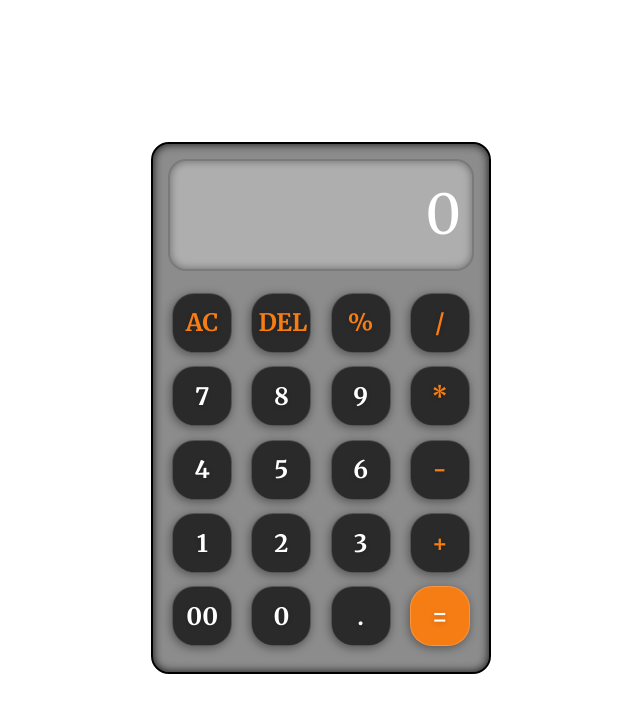
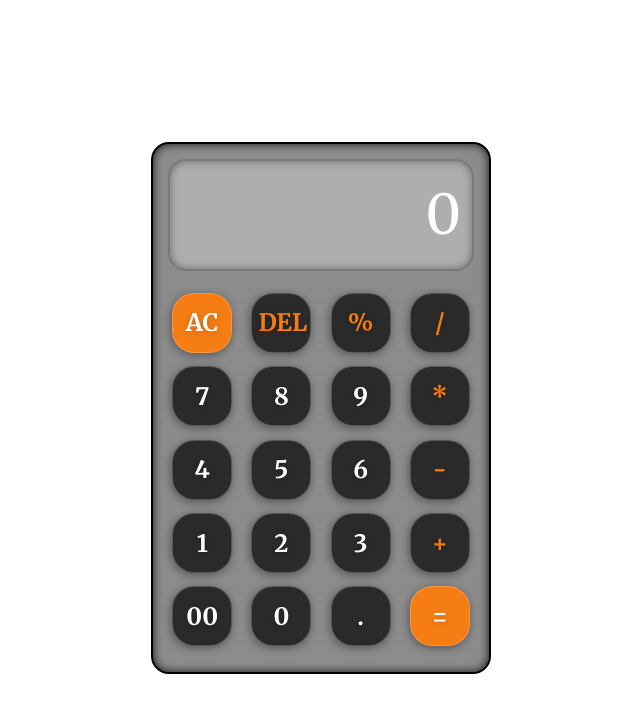
Before and after one commit to Sumit-Avasthi/CALCULATOR, a plain HTML site: page index.html in a window 1280 px wide. In both pictures the pointer is over the button "AC". Shown: the whole page, without its empty margins (319-959 px from the left). Drawn offline with Linux system fonts and the light colour scheme.

Commit message:
hover change

```diff
--- a/style.css
+++ b/style.css
@@ -91,3 +91,11 @@ input::placeholder{
 .equal{
     background-color: #f67c14;
 }
+
+button:hover{
+    background-color: #f67c14;
+}
+
+.opr:hover{
+    color: white;
+}
```
